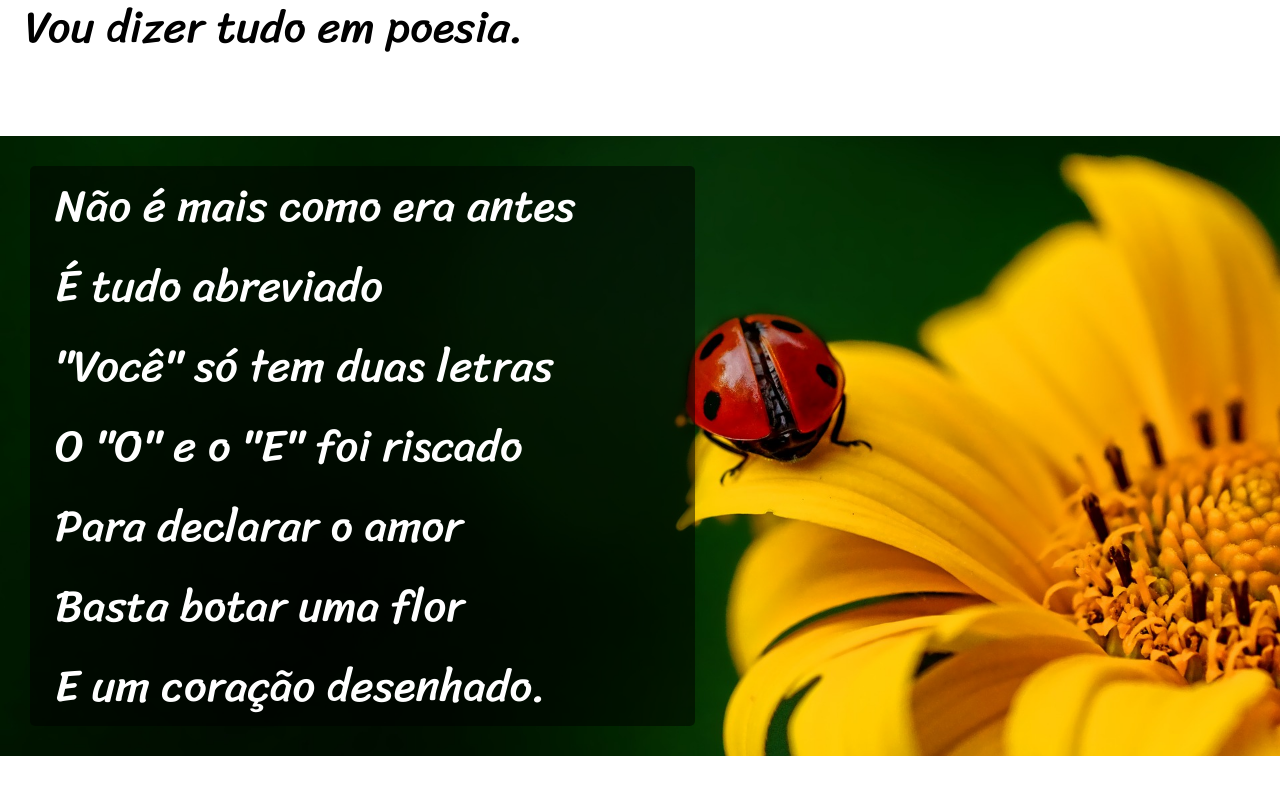
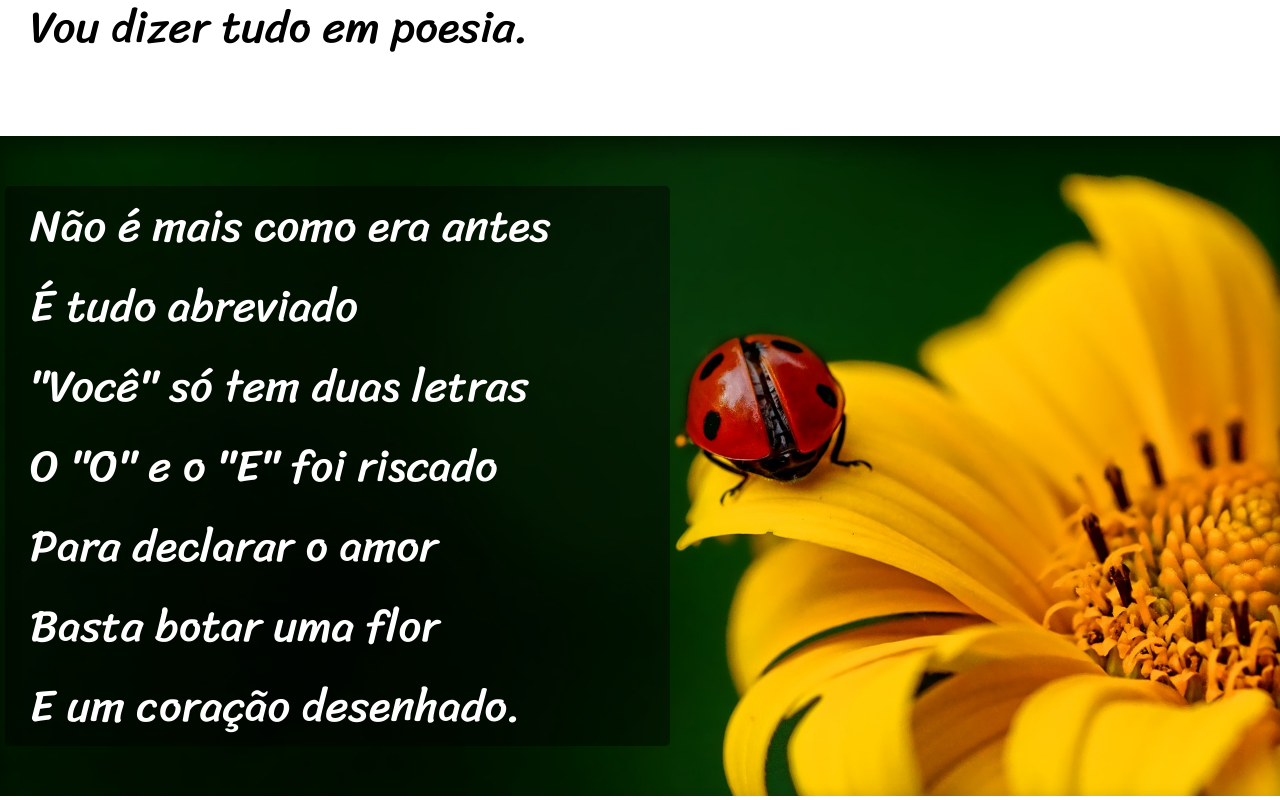
Before and after one commit to wendelsantanasantos/html-css, a plain HTML site: page desafios/ds011/cordel.html in a window 1280 px wide. Shown: the part 900-1700 px from the top of the page. Drawn offline with Linux system fonts and the light colour scheme; a web font is replaced by a local one.

Commit message:
modificaçoes no cordel

```diff
--- a/desafios/ds011/style.css
+++ b/desafios/ds011/style.css
@@ -50,14 +50,18 @@ main{
 main > p{
     padding-top: 8vh;
     padding-bottom: 8vh;
-    padding-left: 25px;
+    padding-left: 30px;
     line-height: 2em;
+}
+
+.back{
+    box-shadow: inset 0px 10px 20px  rgba(0, 0, 0, 0.4);
 }
 
 .back > p {
     color: #fff;
     padding-left: 25px;
-    background-color: rgba(0, 0, 0, 0.508);
+    background-color: rgba(0, 0, 0, 0.458);
     border-radius: 5px;
     max-width: 50vw;
     max-height: 100vh;
@@ -65,7 +69,7 @@ main > p{
 #back1{
     background: rgb(255, 255, 255) url(imagens/background001.jpg) center center no-repeat fixed;
     background-size: cover;
-    padding: 30px;
+    padding: 50px 50px 50px 5px;
 }
 
 #back2{
@@ -81,4 +85,5 @@ footer{
     margin: 0;
     text-align: center;
     font-family: Verdana, Geneva, Tahoma, sans-serif;
+    font-size: 2vw;
 }
```
